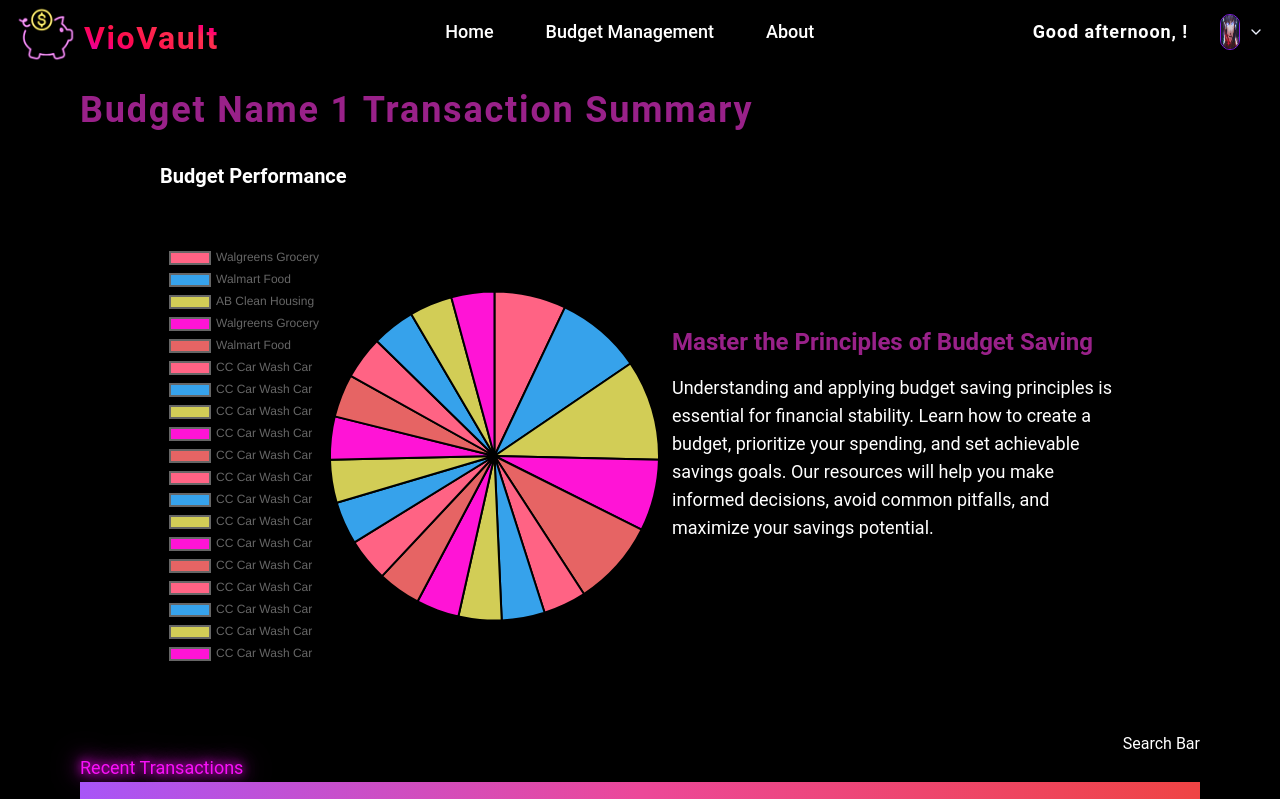
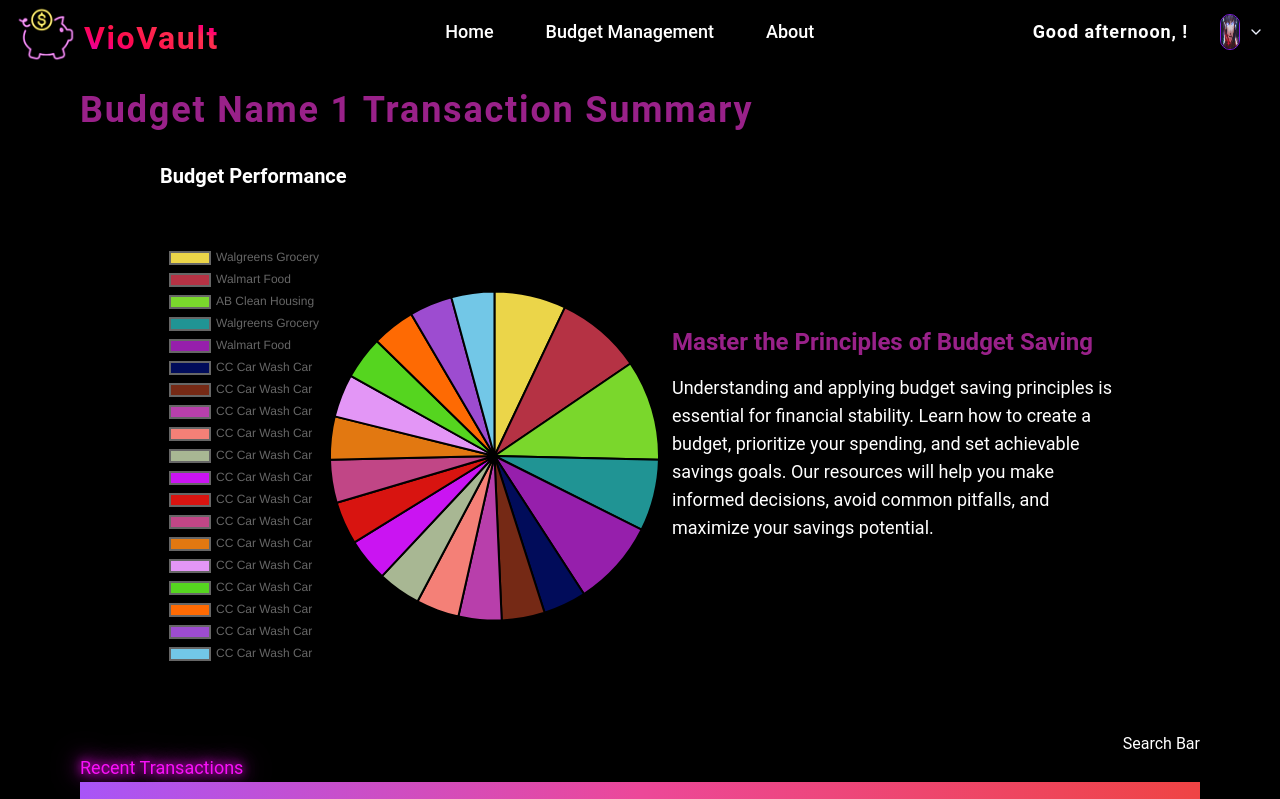
Before and after one commit to Danny2705/budget-application, a React (Create React App) app: page /budget/transaction/1 in a window 1280 px wide. Shown: the top 799 px of the page. Built offline with nearby package versions, Linux system fonts and the light colour scheme; no server answers; sample sign-in values are in the browser's storage.

Commit message:
changed pie chart component components

```diff
--- a/src/components/Chart/PieChart.jsx
+++ b/src/components/Chart/PieChart.jsx
@@ -11,7 +11,7 @@ ChartJS.register(ArcElement, Tooltip, Legend);
 export default function PieChart() {
   const [transactionLables, setTransactionLabels] = useState([]);
   const [transactionAmount, setTransactionAmount] = useState([]);
-  // const [randomColor, setRandomColor] = useState("");
+  const [randomColor, setRandomColor] = useState("");
 
   const options = {
     responsive: true,
@@ -29,13 +29,7 @@ export default function PieChart() {
         label: "Pie Chart Describing transaction category versus money spent",
         data: transactionAmount,
         borderColor: "none",
-        backgroundColor: [
-          "rgb(255, 99, 132)",
-          "rgb(54, 162, 235)",
-          "rgb(210, 205, 86)",
-          "rgb(255, 020, 214)",
-          "rgb(230, 100, 100)",
-        ],
+        backgroundColor: randomColor,
         hoverOffset: 4,
       },
     ],
@@ -45,17 +39,22 @@ export default function PieChart() {
     const transVenders = transactionData.map(
       (transaction) => transaction.Vender + " " + transaction.Category
     );
-    // TODO: work on transLabels
-    // const transLabels = transactionData.map((transaction) => {})
+    const transLabels = transactionData.map((transaction) => {})
+    const transAmount = transactionData.map((transaction) => transaction.Total);
+    const generateRandomColor = () => {
+      const letters = '0123456789ABCDEF';
+      let color = '#';
+      for (let i = 0; i < 6; i++) {
+        color += letters[Math.floor(Math.random() * 16)];
+      }
+      return color;
+    };
 
+    const colors = transVenders.map(() => generateRandomColor());
 
-    const transAmount = transactionData.map((transaction) => transaction.Total);
-    // Generate random color feature
-    // const generateRandomColor = () => {
-    //   setRandomColor(Math.random().toString(16).substr(-6));
-    // }
     setTransactionAmount(transAmount);
     setTransactionLabels(transVenders);
+    setRandomColor(colors);
   }, [transactionData]);
 
   return (
```
